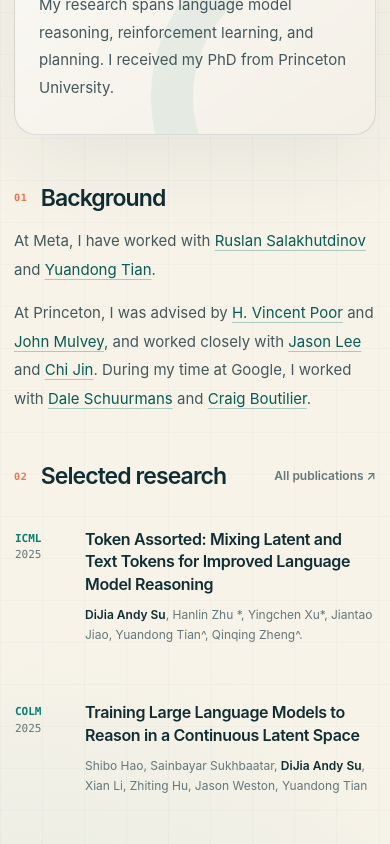
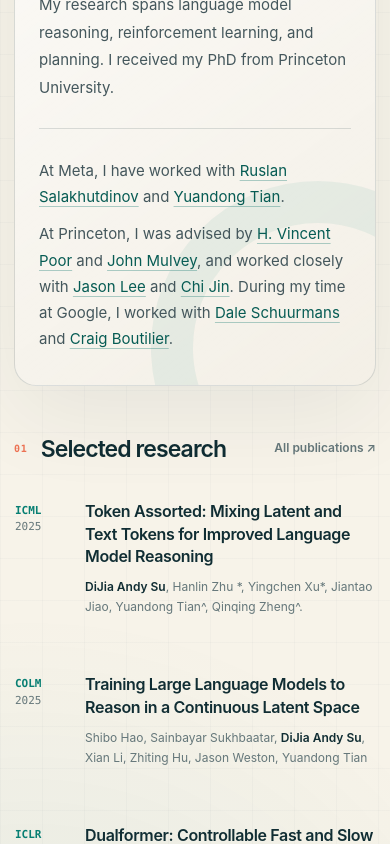
Before and after one commit to djsu-andy/andysu.github.io, a plain HTML site: page index.html in a window 390 px wide. Shown: the part 660-1504 px from the top of the page. Drawn offline with Linux system fonts and the light colour scheme.

Commit message:
Move background details into introduction

```diff
--- a/assets/site.css
+++ b/assets/site.css
@@ -169,6 +169,8 @@
 .intro-kicker { display: flex; align-items: center; gap: 10px; margin: 0 0 18px !important; color: var(--teal-dark) !important; font-family: ui-monospace, SFMono-Regular, Menlo, monospace; font-size: 10px !important; font-weight: 720; letter-spacing: 0.12em; line-height: 1.4 !important; text-transform: uppercase; }
 .intro-kicker::before { width: 24px; height: 1px; background: var(--coral); content: ""; }
 .intro-copy { position: relative; z-index: 2; }
+.intro-history { margin-top: 26px; padding-top: 18px; border-top: 1px solid var(--line); }
+.intro-history p { margin-top: 11px; font-size: 13px; line-height: 1.75; }
 .research-map { position: relative; z-index: 2; width: 210px; height: 280px; align-self: center; justify-self: end; }
 .orbit { position: absolute; top: 50%; left: 50%; border: 1px solid rgba(8, 127, 115, 0.24); border-radius: 50%; transform: translate(-50%, -50%) rotate(-14deg); }
 .orbit-outer { width: 190px; height: 190px; }
@@ -188,13 +190,9 @@
 .section-header { display: flex; align-items: baseline; justify-content: space-between; gap: 20px; margin-bottom: 16px; }
 .section-header h2 { display: flex; align-items: center; gap: 13px; margin: 0; font-size: 25px; }
 .section[data-index] .section-header h2::before { color: var(--coral); font-family: ui-monospace, SFMono-Regular, Menlo, monospace; font-size: 10px; font-weight: 720; letter-spacing: 0.08em; }
-#background-heading::before { content: "01"; }
-#research-heading::before { content: "02"; }
-#patents-heading::before { content: "03"; }
+#research-heading::before { content: "01"; }
+#patents-heading::before { content: "02"; }
 .section-header > a { color: var(--muted); font-size: 12px; font-weight: 620; }
-.background { display: grid; grid-template-columns: 160px 1fr; gap: 26px 44px; }
-.background .section-header { grid-column: 1; }
-.background > p { grid-column: 2; margin: 0; color: #44575c; font-size: 15px; line-height: 1.9; }
 
 .paper {
   display: grid;
@@ -238,8 +236,6 @@
   .layout { grid-template-columns: 235px minmax(0, 1fr); gap: 36px; }
   .profile { padding: 24px; }
   h1 { font-size: 46px; }
-  .background { display: block; }
-  .background > p { margin-top: 15px; }
   .intro { grid-template-columns: minmax(0, 1fr) 150px; gap: 18px; }
   .research-map { width: 150px; transform: scale(0.8); transform-origin: center right; }
 }
@@ -250,7 +246,6 @@
   .topbar { height: 72px; }
   nav { gap: 0; }
   nav a { padding-inline: 10px; }
-  nav a:first-child { display: none; }
   .layout { display: block; padding: 36px 0 70px; }
   .profile { position: static; margin-bottom: 26px; }
   h1 { font-size: 49px; line-height: 1.04; }
--- a/index.html
+++ b/index.html
@@ -30,7 +30,6 @@
       <header class="topbar">
         <a class="mark" href="#top" aria-label="Andy Su home">AS<span>.</span></a>
         <nav aria-label="Main navigation">
-          <a href="#background">Background</a>
           <a href="#research">Research</a>
           <a href="https://scholar.google.com/citations?user=bYfe0DcAAAAJ&amp;hl=en&amp;sortby=pubdate">Scholar ↗</a>
         </nav>
@@ -61,6 +60,10 @@
               <p class="intro-kicker">Research at the frontier of intelligence</p>
               <p>I’m Andy, an AI research scientist at <a class="text-link" href="https://ai.meta.com/blog/introducing-muse-spark-msl/">Meta Superintelligence Labs</a>, working on Muse Spark and leading an effort in agentic LLM post-training and reinforcement learning.</p>
               <p>My research spans language model reasoning, reinforcement learning, and planning. I received my PhD from Princeton University.</p>
+              <div class="intro-history">
+                <p>At Meta, I have worked with <a class="text-link" href="https://www.cs.cmu.edu/~rsalakhu/">Ruslan Salakhutdinov</a> and <a class="text-link" href="https://yuandong-tian.com/">Yuandong Tian</a>.</p>
+                <p>At Princeton, I was advised by <a class="text-link" href="https://en.m.wikipedia.org/wiki/Vincent_Poor">H. Vincent Poor</a> and <a class="text-link" href="https://mulvey.princeton.edu/">John Mulvey</a>, and worked closely with <a class="text-link" href="https://jasondlee88.github.io/">Jason Lee</a> and <a class="text-link" href="https://sites.google.com/view/cjin/home">Chi Jin</a>. During my time at Google, I worked with <a class="text-link" href="https://research.google/people/daleschuurmans/">Dale Schuurmans</a> and <a class="text-link" href="https://research.google/people/craigboutilier/">Craig Boutilier</a>.</p>
+              </div>
             </div>
             <div class="research-map" aria-hidden="true">
               <div class="orbit orbit-outer"></div>
@@ -75,13 +78,7 @@
             </div>
           </section>
 
-          <section class="section background" id="background" aria-labelledby="background-heading" data-index="01">
-            <div class="section-header"><h2 id="background-heading">Background</h2></div>
-            <p>At Meta, I have worked with <a class="text-link" href="https://www.cs.cmu.edu/~rsalakhu/">Ruslan Salakhutdinov</a> and <a class="text-link" href="https://yuandong-tian.com/">Yuandong Tian</a>.</p>
-            <p>At Princeton, I was advised by <a class="text-link" href="https://en.m.wikipedia.org/wiki/Vincent_Poor">H. Vincent Poor</a> and <a class="text-link" href="https://mulvey.princeton.edu/">John Mulvey</a>, and worked closely with <a class="text-link" href="https://jasondlee88.github.io/">Jason Lee</a> and <a class="text-link" href="https://sites.google.com/view/cjin/home">Chi Jin</a>. During my time at Google, I worked with <a class="text-link" href="https://research.google/people/daleschuurmans/">Dale Schuurmans</a> and <a class="text-link" href="https://research.google/people/craigboutilier/">Craig Boutilier</a>.</p>
-          </section>
-
-          <section class="section" id="research" aria-labelledby="research-heading" data-index="02">
+          <section class="section" id="research" aria-labelledby="research-heading" data-index="01">
             <div class="section-header">
               <h2 id="research-heading">Selected research</h2>
               <a href="https://scholar.google.com/citations?user=bYfe0DcAAAAJ&amp;hl=en&amp;sortby=pubdate">All publications ↗</a>
@@ -221,7 +218,7 @@
             </details>
           </section>
 
-          <section class="section" aria-labelledby="patents-heading" data-index="03">
+          <section class="section" aria-labelledby="patents-heading" data-index="02">
             <div class="section-header"><h2 id="patents-heading">Patents</h2></div>
             <article class="patent">
               <h3><a href="https://patents.google.com/patent/US20220101111A1/en">Mitigating delusional bias in deep q-learning for robotic and/or other agents</a></h3>
```
